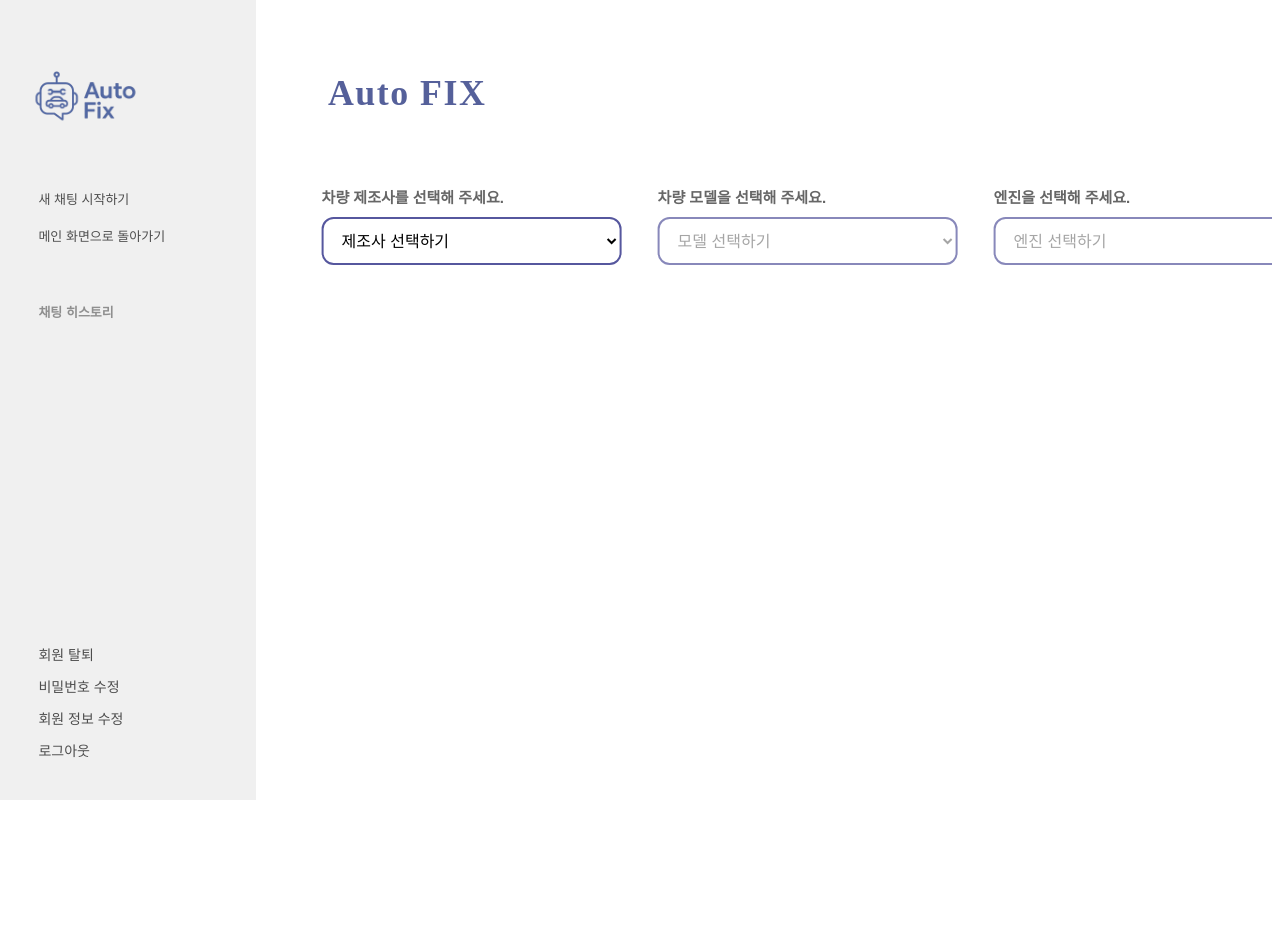
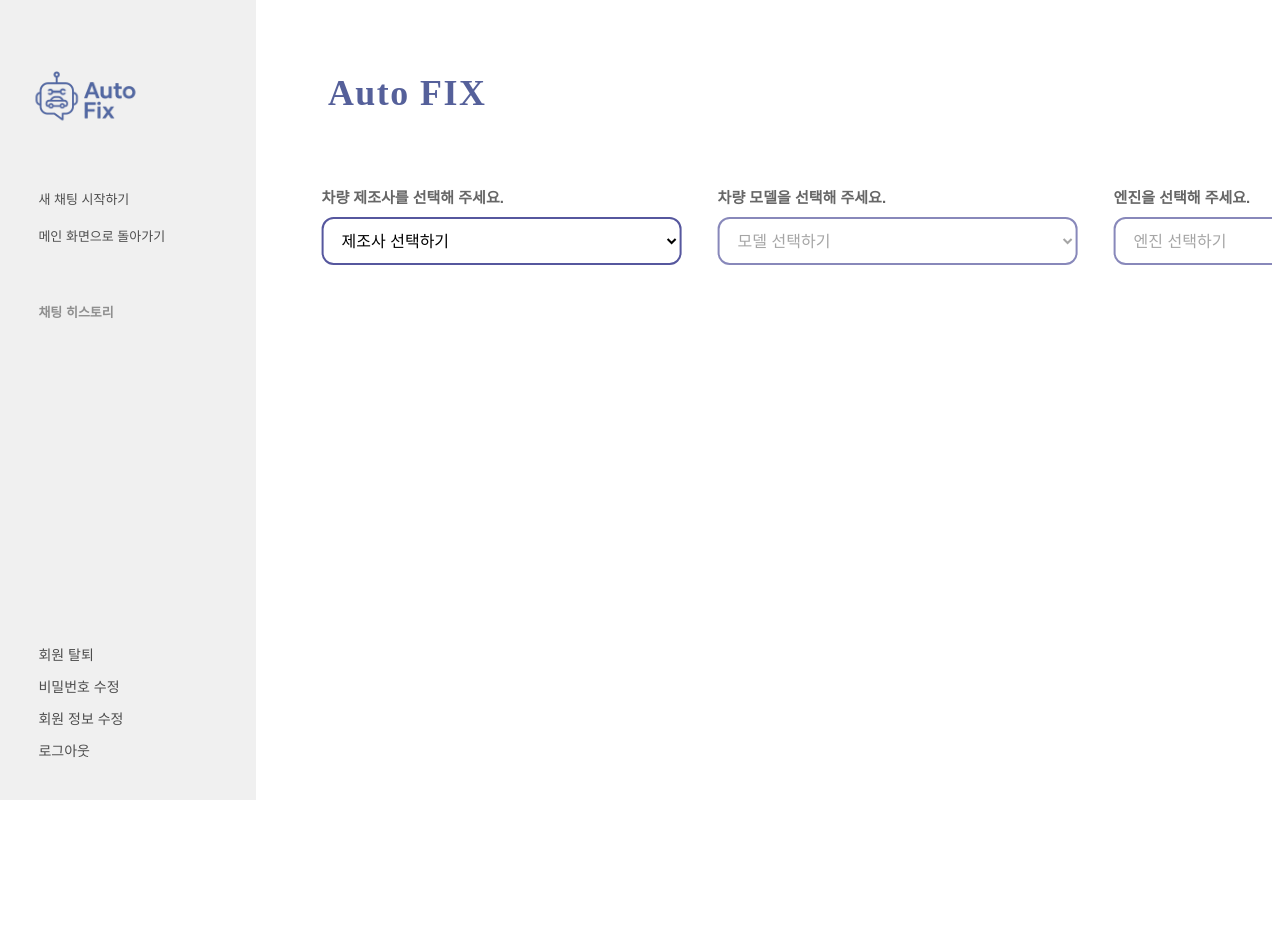
Before and after one commit to RAG-Service-Lab/AutoFix-Web, a Django app: page /chat/ in a window 1280 px wide. Run offline with Django 5.2, Linux system fonts and the light colour scheme.

Commit message:
fix: modify style.css, toggle.html

```diff
--- a/static/css/chat/style_v1.css
+++ b/static/css/chat/style.css
@@ -277,7 +277,7 @@
 }
 
 /* textarea 말풍선 */
-.chat-textarea, .chat-input {
+.chat-textarea {
   flex: 1;
   min-height: 56px;
   max-height: 160px;
--- a/templates/chat/toggles.html
+++ b/templates/chat/toggles.html
@@ -4,14 +4,14 @@
 <head>
   <meta charset="utf-8" />
   <title>차량 선택</title>
-  <link rel="stylesheet" href="{% static 'css/chat/style_v1.css' %}">
+  <link rel="stylesheet" href="{% static 'css/chat/style.css' %}">
   <script src="https://code.jquery.com/jquery-3.6.0.min.js"></script>
 
   <style>
     /* 최소한의 토글 레이아웃 (원하는 곳에 합쳐도 됩니다) */
     .toggle-wrap{ margin:40px 0 0 360px; }
     .toggle-row{ display:flex; gap:36px; align-items:flex-start; margin-top:12px; }
-    .toggle-col{ width:300px; }
+    .toggle-col{ width:360px; }
     .toggle-label{ font-weight:600; color:#666; margin-bottom:10px; }
     .select{
       width:100%; height:48px; border:2px solid #56579e; border-radius:12px;
@@ -83,8 +83,7 @@
           <h1 class="page-title">Auto FIX</h1>
         </header>
 
-        <section class="vehicle-center">
-          <!--toggle.wrap 부분 제거-->
+        <section class = 'vehicle-center'>
           <div class="toggle-row">
             <div class="toggle-col">
               <div class="toggle-label">차량 제조사를 선택해 주세요.</div>
@@ -113,6 +112,7 @@
         </section>
       </main>
     </div>
+
 
   <!-- ✅ 모달 영역 -->
   <div id="modal" class="modal">
```
Lines whose indentation alone changed are shown as unchanged.
